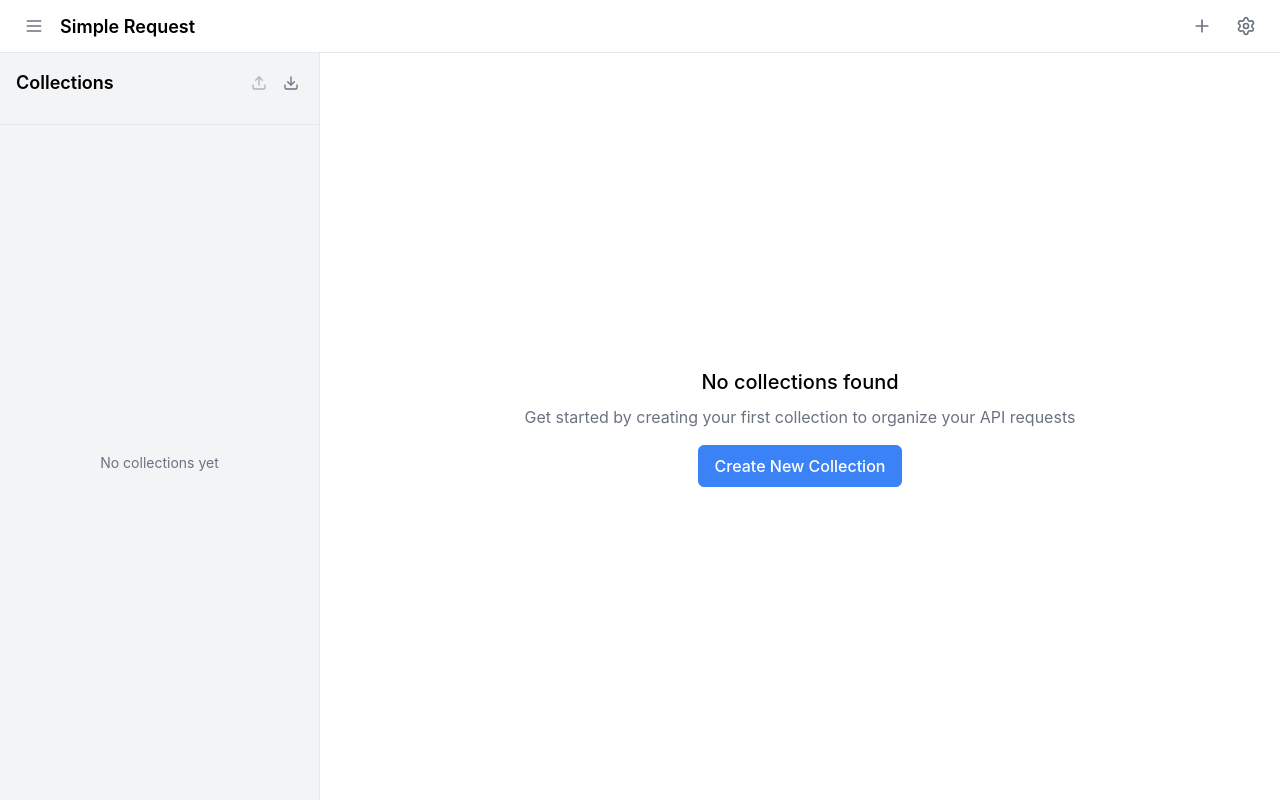
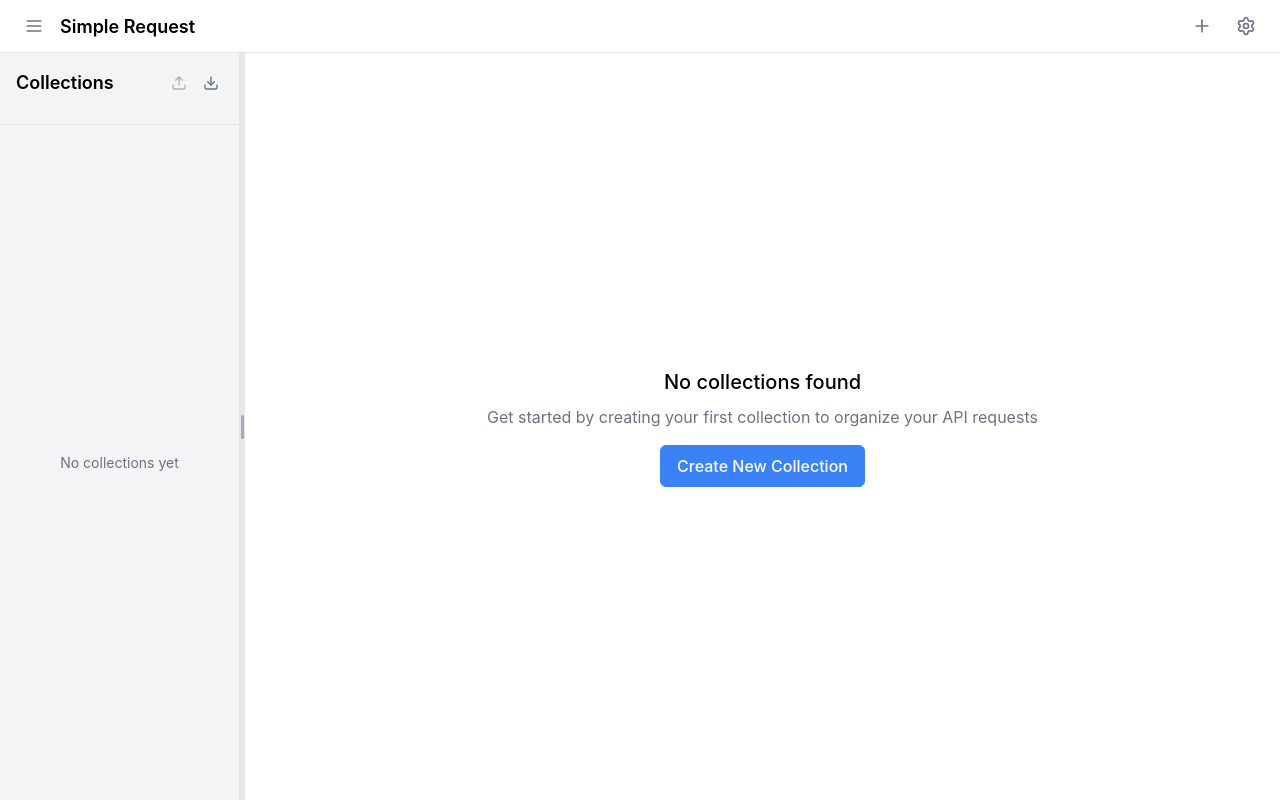
Before and after one commit to TukkOrdo/simple-request, a React (Vite) app: page / in a window 1280 px wide. Built offline with nearby package versions, Linux system fonts and the light colour scheme.

Commit message:
Add user resizable area support
- Users can no drag to resize the request builder/response viewer areas and the request/response area and the collections/requests area.

```diff
--- a/src/App.tsx
+++ b/src/App.tsx
@@ -1,13 +1,18 @@
-import { useState, useEffect } from 'react';
+import { useState, useEffect, useCallback } from 'react';
 import { invoke } from '@tauri-apps/api/core';
 import { Collection, ApiRequest, ApiResponse } from './types/api';
 import { CollectionSidebar } from './components/CollectionSidebar';
 import { RequestBuilder } from './components/RequestBuilder';
 import { ResponseViewer } from './components/ResponseViewer';
 import { ThemeProvider, useTheme } from './components/ThemeProvider';
+import { DragHandle } from './components/DragHandle';
 import { Menu, Settings, Plus } from 'lucide-react';
 import './styles/globals.css';
 import './styles/index.css';
+
+const SIDEBAR_MIN = 180;
+const SIDEBAR_MAX = 520;
+const PANEL_MIN = 120;
 
 function AppContent() {
 	const { theme, toggleTheme } = useTheme();
@@ -17,6 +22,36 @@ function AppContent() {
 	const [response, setResponse] = useState<ApiResponse | null>(null);
 	const [sidebarOpen, setSidebarOpen] = useState(true);
 	const [loading, setLoading] = useState(false);
+
+	// Resizable panel state
+	const [sidebarWidth, setSidebarWidth] = useState(() =>
+		Number(localStorage.getItem('sidebarWidth')) || 240
+	);
+	const [requestPanelHeight, setRequestPanelHeight] = useState(() =>
+		Number(localStorage.getItem('requestPanelHeight')) || 50
+	);
+
+	const handleSidebarResize = useCallback((delta: number) => {
+		setSidebarWidth(prev => {
+			const next = Math.min(SIDEBAR_MAX, Math.max(SIDEBAR_MIN, prev + delta));
+			localStorage.setItem('sidebarWidth', String(next));
+			return next;
+		});
+	}, []);
+
+	const handleVerticalResize = useCallback((delta: number) => {
+		setRequestPanelHeight(prev => {
+			const contentPanel = document.querySelector('.content-panel') as HTMLElement;
+			if (!contentPanel) return prev;
+			const totalHeight = contentPanel.offsetHeight;
+			const deltaPct = (delta / totalHeight) * 100;
+			const minPct = (PANEL_MIN / totalHeight) * 100;
+			const maxPct = 100 - minPct;
+			const next = Math.min(maxPct, Math.max(minPct, prev + deltaPct));
+			localStorage.setItem('requestPanelHeight', String(next));
+			return next;
+		});
+	}, []);
 
 	useEffect(() => {
 		loadCollections();
@@ -198,20 +233,18 @@ function AppContent() {
 			const result = await invoke<ApiResponse>('execute_request', { request });
 			const endTime = Date.now();
 
-			const responseWithTiming = {
+			setResponse({
 				...result,
 				responseTime: endTime - startTime,
 				timestamp: new Date().toISOString()
-			};
-
-			setResponse(responseWithTiming);
+			});
 		} catch (error) {
 			console.error('Request failed:', error);
 			setResponse({
 				status: 0,
 				statusText: 'Error',
 				headers: {},
-				data: { error: error },
+				data: { error },
 				responseTime: 0,
 				size: 0,
 				timestamp: new Date().toISOString()
@@ -256,7 +289,11 @@ function AppContent() {
 
 				<div className="app-main">
 					{sidebarOpen && (
-						<div className="flex-shrink-0">
+						<>
+							<div
+								className="flex-shrink-0"
+								style={{ width: sidebarWidth, minWidth: SIDEBAR_MIN, maxWidth: SIDEBAR_MAX, height: '100%' }}
+							>
 								<CollectionSidebar
 									collections={collections}
 									activeCollection={activeCollection}
@@ -283,12 +320,18 @@ function AppContent() {
 									onImportCollections={handleImportCollections}
 								/>
 							</div>
+
+							<DragHandle direction="horizontal" onResize={handleSidebarResize} />
+						</>
 					)}
 
 					<div className="content-panel">
 						{activeRequest ? (
 							<>
-								<div className="content-split">
+								<div
+									className="content-split"
+									style={{ height: `${requestPanelHeight}%`, flex: 'none' }}
+								>
 									<RequestBuilder
 										request={activeRequest}
 										onRequestChange={updateRequest}
@@ -296,7 +339,10 @@ function AppContent() {
 										loading={loading}
 									/>
 								</div>
-								<div className="content-area">
+
+								<DragHandle direction="vertical" onResize={handleVerticalResize} />
+
+								<div className="content-area" style={{ flex: 1 }}>
 									<ResponseViewer response={response} loading={loading} />
 								</div>
 							</>
@@ -309,10 +355,7 @@ function AppContent() {
 											<p className="empty-state-description">
 												Get started by creating your first collection to organize your API requests
 											</p>
-											<button
-												onClick={createNewCollection}
-												className="btn-primary"
-											>
+											<button onClick={createNewCollection} className="btn-primary">
 												Create New Collection
 											</button>
 										</>
--- /dev/null
+++ b/src/components/DragHandle.tsx
@@ -0,0 +1,20 @@
+import { useResize } from '../hooks/useResize';
+
+interface DragHandleProps {
+	direction: 'horizontal' | 'vertical';
+	onResize: (delta: number) => void;
+}
+
+export function DragHandle({ direction, onResize }: DragHandleProps) {
+	const { onMouseDown } = useResize({ direction, onResize });
+
+	return (
+		<div
+			onMouseDown={onMouseDown}
+			className={`drag-handle drag-handle--${direction}`}
+			aria-hidden="true"
+		>
+			<div className="drag-handle__grip" />
+		</div>
+	);
+}
--- /dev/null
+++ b/src/hooks/useResize.ts
@@ -0,0 +1,45 @@
+import { useCallback, useRef } from 'react';
+
+type Direction = 'horizontal' | 'vertical';
+
+interface UseResizeOptions {
+	direction: Direction;
+	onResize: (delta: number) => void;
+}
+
+export function useResize({ direction, onResize }: UseResizeOptions) {
+	const isDragging = useRef(false);
+	const lastPos = useRef(0);
+
+	const onMouseDown = useCallback(
+		(e: React.MouseEvent) => {
+			e.preventDefault();
+			isDragging.current = true;
+			lastPos.current = direction === 'horizontal' ? e.clientX : e.clientY;
+
+			const onMouseMove = (e: MouseEvent) => {
+				if (!isDragging.current) return;
+				const currentPos = direction === 'horizontal' ? e.clientX : e.clientY;
+				const delta = currentPos - lastPos.current;
+				lastPos.current = currentPos;
+				onResize(delta);
+			};
+
+			const onMouseUp = () => {
+				isDragging.current = false;
+				window.removeEventListener('mousemove', onMouseMove);
+				window.removeEventListener('mouseup', onMouseUp);
+				document.body.style.cursor = '';
+				document.body.style.userSelect = '';
+			};
+
+			document.body.style.cursor = direction === 'horizontal' ? 'col-resize' : 'row-resize';
+			document.body.style.userSelect = 'none';
+			window.addEventListener('mousemove', onMouseMove);
+			window.addEventListener('mouseup', onMouseUp);
+		},
+		[direction, onResize]
+	);
+
+	return { onMouseDown };
+}
--- /dev/null
+++ b/src/styles/drag-handles.css
@@ -0,0 +1,79 @@
+.drag-handle {
+	flex-shrink: 0;
+	display: flex;
+	align-items: center;
+	justify-content: center;
+	z-index: 10;
+	transition: background-color 0.15s ease;
+}
+
+.drag-handle--horizontal {
+	width: 5px;
+	cursor: col-resize;
+	height: 100%;
+	background-color: var(--color-border);
+}
+
+.drag-handle--horizontal:hover,
+.drag-handle--horizontal:active {
+	background-color: var(--color-primary, #6366f1);
+}
+
+.drag-handle--vertical {
+	height: 5px;
+	cursor: row-resize;
+	width: 100%;
+	background-color: var(--color-border);
+}
+
+.drag-handle--vertical:hover,
+.drag-handle--vertical:active {
+	background-color: var(--color-primary, #6366f1);
+}
+
+.drag-handle__grip {
+	border-radius: 9999px;
+	background-color: var(--color-muted-foreground, #888);
+	opacity: 0.5;
+	pointer-events: none;
+	transition: opacity 0.15s ease;
+}
+
+.drag-handle--horizontal .drag-handle__grip {
+	width: 3px;
+	height: 24px;
+}
+
+.drag-handle--vertical .drag-handle__grip {
+	width: 24px;
+	height: 3px;
+}
+
+.drag-handle:hover .drag-handle__grip,
+.drag-handle:active .drag-handle__grip {
+	opacity: 1;
+}
+
+.content-split {
+	overflow: hidden;
+	border-bottom: none;
+}
+
+.content-panel {
+	flex: 1;
+	display: flex;
+	flex-direction: column;
+	overflow: hidden;
+	min-width: 0;
+}
+
+.app-main > .flex-shrink-0 {
+    overflow: hidden;
+    display: flex;
+    flex-direction: column;
+}
+
+.app-main > .flex-shrink-0 > * {
+    width: 100% !important;
+    min-width: 0;
+}
--- a/src/styles/index.css
+++ b/src/styles/index.css
@@ -7,3 +7,4 @@
 @import './sidebar.css';
 @import './secrets.css';
 @import './syntax-highlighter.css';
+@import './drag-handles.css';
```
Lines whose indentation alone changed are shown as unchanged.
